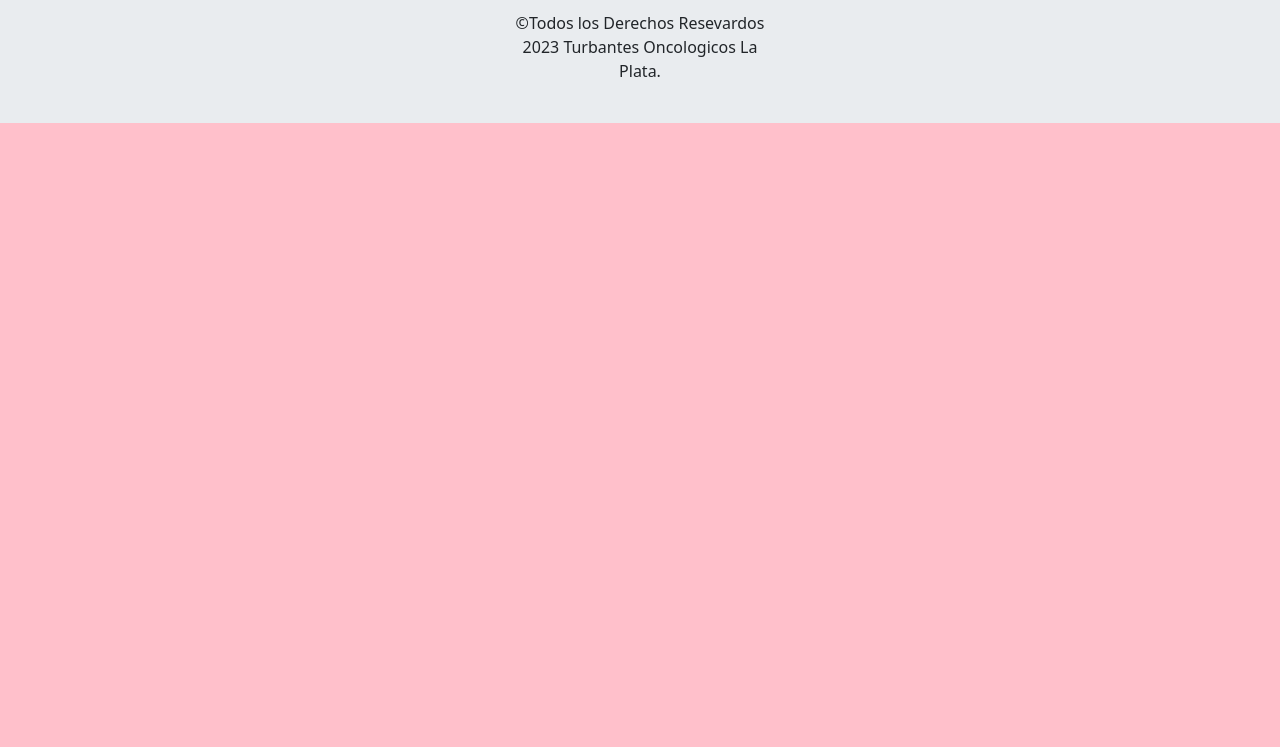
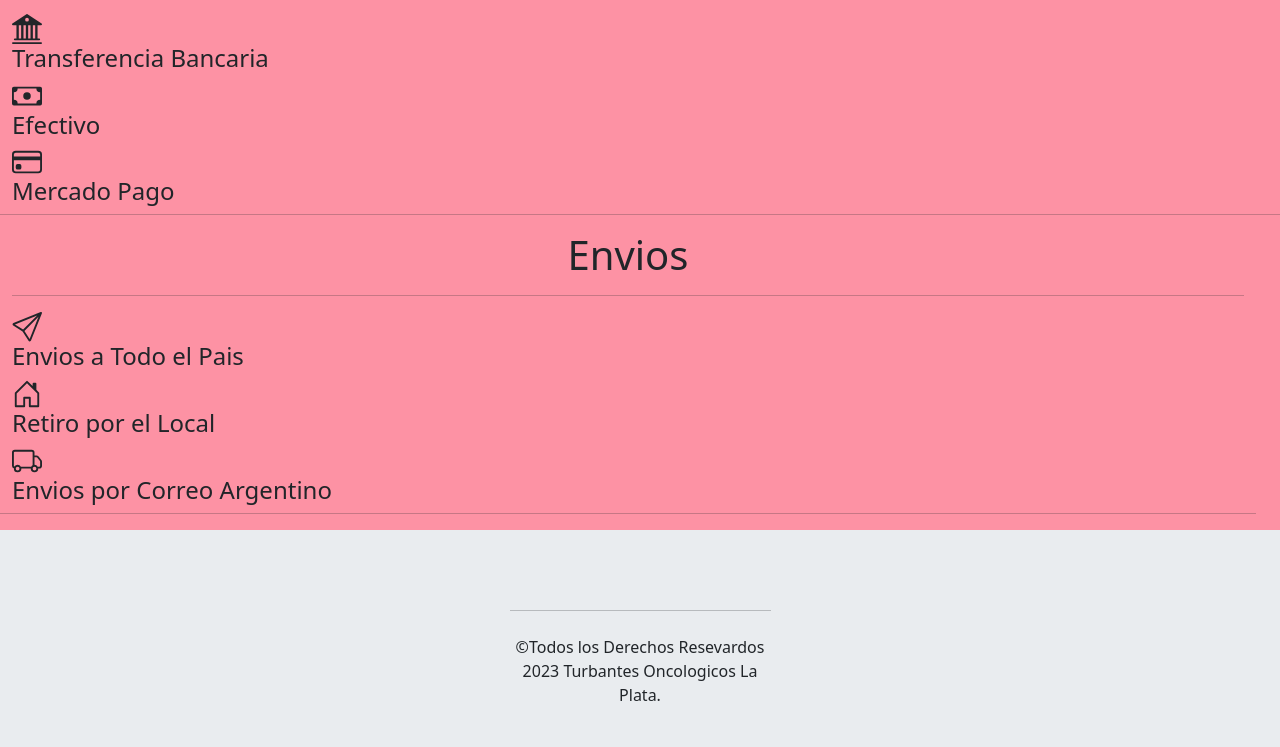
Before and after one commit to Damianhaack/Entrega2, a plain HTML site: page pages/contacto.html in a window 1280 px wide. Shown: the part 584-1331 px from the top of the page. Before the commit the page ends 800 px from the top, so only its background shows below. Drawn offline with nearby package versions, Linux system fonts and the light colour scheme; files that its build step writes are made by us from their sources.

Commit message:
Terminado listo para mejoras

```diff
--- a/css/estilocss.css
+++ b/css/estilocss.css
@@ -1,5 +1,5 @@
 body {
-    background-color:pink;
+    background-color:rgb(252, 203, 211);
 }
 
 .card {
--- a/pages/contacto.html
+++ b/pages/contacto.html
@@ -17,10 +17,10 @@
       <div class="row">
         <div class="col-12 col-xs-4">
           <a class="navbar-brand mx-auto" href="../index.html"><img src="../assets/img/Logo.jpg"
-              alt="presentacion pagina turbantes" width="90" height="90" /></a>
+              alt="presentacion pagina turbantes" width="140" height="100" /></a>
         </div>
         <div class="col-12 col-xs-4">
-          <a class="navbar-brand mx-auto" href="../index.html">Turbantes Oncologicos La Plata</a>
+          <h2 class="text-center">Turbantes Oncologicos La Plata</h2>
         </div>
         <div class="col-12 col-xs-4">
           <button class="navbar-toggler mx-auto" type="button" data-bs-toggle="collapse"
@@ -55,92 +55,103 @@
     </div>
   </nav>
 
-  <section class="container-fluid" style="background-color:#fd92a4">
+  <section class="container-fluid" style="background-color:#fd92a4"> <!--Agregar funcionalidad a los iconos
+  -->
     <div class="row">
       <div class="col12">
         <hr>
         <h1 class="text-center">Contacto</h1>
       </div>
       <div class="col-12 ">
-        <svg xmlns="http://www.w3.org/2000/svg" width="30" height="30" fill="currentColor" class="bi bi-whatsapp" viewBox="0 0 16 16">
-          <path d="M13.601 2.326A7.854 7.854 0 0 0 7.994 0C3.627 0 .068 3.558.064 7.926c0 1.399.366 2.76 1.057 3.965L0 16l4.204-1.102a7.933 7.933 0 0 0 3.79.965h.004c4.368 0 7.926-3.558 7.93-7.93A7.898 7.898 0 0 0 13.6 2.326zM7.994 14.521a6.573 6.573 0 0 1-3.356-.92l-.24-.144-2.494.654.666-2.433-.156-.251a6.56 6.56 0 0 1-1.007-3.505c0-3.626 2.957-6.584 6.591-6.584a6.56 6.56 0 0 1 4.66 1.931 6.557 6.557 0 0 1 1.928 4.66c-.004 3.639-2.961 6.592-6.592 6.592zm3.615-4.934c-.197-.099-1.17-.578-1.353-.646-.182-.065-.315-.099-.445.099-.133.197-.513.646-.627.775-.114.133-.232.148-.43.05-.197-.1-.836-.308-1.592-.985-.59-.525-.985-1.175-1.103-1.372-.114-.198-.011-.304.088-.403.087-.088.197-.232.296-.346.1-.114.133-.198.198-.33.065-.134.034-.248-.015-.347-.05-.099-.445-1.076-.612-1.47-.16-.389-.323-.335-.445-.34-.114-.007-.247-.007-.38-.007a.729.729 0 0 0-.529.247c-.182.198-.691.677-.691 1.654 0 .977.71 1.916.81 2.049.098.133 1.394 2.132 3.383 2.992.47.205.84.326 1.129.418.475.152.904.129 1.246.08.38-.058 1.171-.48 1.338-.943.164-.464.164-.86.114-.943-.049-.084-.182-.133-.38-.232z"/>
+        <svg xmlns="http://www.w3.org/2000/svg" width="30" height="30" fill="currentColor" class="bi bi-whatsapp"
+          viewBox="0 0 16 16">
+          <path
+            d="M13.601 2.326A7.854 7.854 0 0 0 7.994 0C3.627 0 .068 3.558.064 7.926c0 1.399.366 2.76 1.057 3.965L0 16l4.204-1.102a7.933 7.933 0 0 0 3.79.965h.004c4.368 0 7.926-3.558 7.93-7.93A7.898 7.898 0 0 0 13.6 2.326zM7.994 14.521a6.573 6.573 0 0 1-3.356-.92l-.24-.144-2.494.654.666-2.433-.156-.251a6.56 6.56 0 0 1-1.007-3.505c0-3.626 2.957-6.584 6.591-6.584a6.56 6.56 0 0 1 4.66 1.931 6.557 6.557 0 0 1 1.928 4.66c-.004 3.639-2.961 6.592-6.592 6.592zm3.615-4.934c-.197-.099-1.17-.578-1.353-.646-.182-.065-.315-.099-.445.099-.133.197-.513.646-.627.775-.114.133-.232.148-.43.05-.197-.1-.836-.308-1.592-.985-.59-.525-.985-1.175-1.103-1.372-.114-.198-.011-.304.088-.403.087-.088.197-.232.296-.346.1-.114.133-.198.198-.33.065-.134.034-.248-.015-.347-.05-.099-.445-1.076-.612-1.47-.16-.389-.323-.335-.445-.34-.114-.007-.247-.007-.38-.007a.729.729 0 0 0-.529.247c-.182.198-.691.677-.691 1.654 0 .977.71 1.916.81 2.049.098.133 1.394 2.132 3.383 2.992.47.205.84.326 1.129.418.475.152.904.129 1.246.08.38-.058 1.171-.48 1.338-.943.164-.464.164-.86.114-.943-.049-.084-.182-.133-.38-.232z" />
         </svg>
         <h4 class="text">2241-466941</h4>
       </div>
       <div class="col-12">
-        <svg xmlns="http://www.w3.org/2000/svg" width="30" height="30" fill="currentColor" class="bi bi-house" viewBox="0 0 16 16">
-          <path d="M8.707 1.5a1 1 0 0 0-1.414 0L.646 8.146a.5.5 0 0 0 .708.708L2 8.207V13.5A1.5 1.5 0 0 0 3.5 15h9a1.5 1.5 0 0 0 1.5-1.5V8.207l.646.647a.5.5 0 0 0 .708-.708L13 5.793V2.5a.5.5 0 0 0-.5-.5h-1a.5.5 0 0 0-.5.5v1.293L8.707 1.5ZM13 7.207V13.5a.5.5 0 0 1-.5.5h-9a.5.5 0 0 1-.5-.5V7.207l5-5 5 5Z"/>
+        <svg xmlns="http://www.w3.org/2000/svg" width="30" height="30" fill="currentColor" class="bi bi-house"
+          viewBox="0 0 16 16">
+          <path
+            d="M8.707 1.5a1 1 0 0 0-1.414 0L.646 8.146a.5.5 0 0 0 .708.708L2 8.207V13.5A1.5 1.5 0 0 0 3.5 15h9a1.5 1.5 0 0 0 1.5-1.5V8.207l.646.647a.5.5 0 0 0 .708-.708L13 5.793V2.5a.5.5 0 0 0-.5-.5h-1a.5.5 0 0 0-.5.5v1.293L8.707 1.5ZM13 7.207V13.5a.5.5 0 0 1-.5.5h-9a.5.5 0 0 1-.5-.5V7.207l5-5 5 5Z" />
         </svg>
         <h4 class="text">La Plata, Buenos Aires, Argentina</h4>
       </div>
       <div class="col-12">
-        <svg xmlns="http://www.w3.org/2000/svg" width="30" height="30" fill="currentColor" class="bi bi-facebook" viewBox="0 0 16 16">
-          <path d="M16 8.049c0-4.446-3.582-8.05-8-8.05C3.58 0-.002 3.603-.002 8.05c0 4.017 2.926 7.347 6.75 7.951v-5.625h-2.03V8.05H6.75V6.275c0-2.017 1.195-3.131 3.022-3.131.876 0 1.791.157 1.791.157v1.98h-1.009c-.993 0-1.303.621-1.303 1.258v1.51h2.218l-.354 2.326H9.25V16c3.824-.604 6.75-3.934 6.75-7.951z"/>
+        <svg xmlns="http://www.w3.org/2000/svg" width="30" height="30" fill="currentColor" class="bi bi-facebook"
+          viewBox="0 0 16 16">
+          <path
+            d="M16 8.049c0-4.446-3.582-8.05-8-8.05C3.58 0-.002 3.603-.002 8.05c0 4.017 2.926 7.347 6.75 7.951v-5.625h-2.03V8.05H6.75V6.275c0-2.017 1.195-3.131 3.022-3.131.876 0 1.791.157 1.791.157v1.98h-1.009c-.993 0-1.303.621-1.303 1.258v1.51h2.218l-.354 2.326H9.25V16c3.824-.604 6.75-3.934 6.75-7.951z" />
         </svg>
         <h4 class="text">Turbantes Oncologicos La Plata</h4>
         <hr>
       </div>
-      <!-- <div class="col12">
-        <hr>
+    </div>
+    <div class="row">
+      <div class="col12">
         <h1 class="text-center">Formas de Pago</h1>
-        <h4 class="text-center">Transferencia Bancaria</h4>
-        <h4 class="text-center">Efectivo</h4>
-        <h4 class="text-center">Mercado Pago</h4>
         <hr>
       </div>
-      <div class="col12">
-        <hr>
-        <h1 class="text-center">Envios</h1>
-        <h4 class="text-center">Envios a Todo el Pais</h4>
-        <h4 class="text-center">Retiro por el Local</h4>
-        <h4 class="text-center">Envios por Correo Argentino</h>
+      <div class="col-12">
+        <svg xmlns="http://www.w3.org/2000/svg" width="30" height="30" fill="currentColor" class="bi bi-bank2"
+          viewBox="0 0 16 16">
+          <path
+            d="M8.277.084a.5.5 0 0 0-.554 0l-7.5 5A.5.5 0 0 0 .5 6h1.875v7H1.5a.5.5 0 0 0 0 1h13a.5.5 0 1 0 0-1h-.875V6H15.5a.5.5 0 0 0 .277-.916l-7.5-5zM12.375 6v7h-1.25V6h1.25zm-2.5 0v7h-1.25V6h1.25zm-2.5 0v7h-1.25V6h1.25zm-2.5 0v7h-1.25V6h1.25zM8 4a1 1 0 1 1 0-2 1 1 0 0 1 0 2zM.5 15a.5.5 0 0 0 0 1h15a.5.5 0 1 0 0-1H.5z" />
+        </svg>
+        <h4 class="text">Transferencia Bancaria</h4>
+      </div>
+      <div class="col-12">
+        <svg xmlns="http://www.w3.org/2000/svg" width="30" height="30" fill="currentColor" class="bi bi-cash"
+          viewBox="0 0 16 16">
+          <path d="M8 10a2 2 0 1 0 0-4 2 2 0 0 0 0 4z" />
+          <path
+            d="M0 4a1 1 0 0 1 1-1h14a1 1 0 0 1 1 1v8a1 1 0 0 1-1 1H1a1 1 0 0 1-1-1V4zm3 0a2 2 0 0 1-2 2v4a2 2 0 0 1 2 2h10a2 2 0 0 1 2-2V6a2 2 0 0 1-2-2H3z" />
+        </svg>
+        <h4 class="text">Efectivo</h4>
+      </div>
+      <div class="col-12">
+        <svg xmlns="http://www.w3.org/2000/svg" width="30" height="30" fill="currentColor" class="bi bi-credit-card"
+          viewBox="0 0 16 16">
+          <path
+            d="M0 4a2 2 0 0 1 2-2h12a2 2 0 0 1 2 2v8a2 2 0 0 1-2 2H2a2 2 0 0 1-2-2V4zm2-1a1 1 0 0 0-1 1v1h14V4a1 1 0 0 0-1-1H2zm13 4H1v5a1 1 0 0 0 1 1h12a1 1 0 0 0 1-1V7z" />
+          <path d="M2 10a1 1 0 0 1 1-1h1a1 1 0 0 1 1 1v1a1 1 0 0 1-1 1H3a1 1 0 0 1-1-1v-1z" />
+        </svg>
+        <h4 class="text">Mercado Pago</h4>
+      </div>
+      <hr>
+      <div class="row">
+        <div class="col12">
+          <h1 class="text-center">Envios</h1>
+          <hr>
+        </div>
+        <div class="col-12">
+          <svg xmlns="http://www.w3.org/2000/svg" width="30" height="30" fill="currentColor" class="bi bi-send"
+            viewBox="0 0 16 16">
+            <path
+              d="M15.854.146a.5.5 0 0 1 .11.54l-5.819 14.547a.75.75 0 0 1-1.329.124l-3.178-4.995L.643 7.184a.75.75 0 0 1 .124-1.33L15.314.037a.5.5 0 0 1 .54.11ZM6.636 10.07l2.761 4.338L14.13 2.576 6.636 10.07Zm6.787-8.201L1.591 6.602l4.339 2.76 7.494-7.493Z" />
+          </svg>
+          <h4 class="text">Envios a Todo el Pais</h4>
+        </div>
+        <div class="col-12">
+          <svg xmlns="http://www.w3.org/2000/svg" width="30" height="30" fill="currentColor" class="bi bi-house-door"
+            viewBox="0 0 16 16">
+            <path
+              d="M8.354 1.146a.5.5 0 0 0-.708 0l-6 6A.5.5 0 0 0 1.5 7.5v7a.5.5 0 0 0 .5.5h4.5a.5.5 0 0 0 .5-.5v-4h2v4a.5.5 0 0 0 .5.5H14a.5.5 0 0 0 .5-.5v-7a.5.5 0 0 0-.146-.354L13 5.793V2.5a.5.5 0 0 0-.5-.5h-1a.5.5 0 0 0-.5.5v1.293L8.354 1.146ZM2.5 14V7.707l5.5-5.5 5.5 5.5V14H10v-4a.5.5 0 0 0-.5-.5h-3a.5.5 0 0 0-.5.5v4H2.5Z" />
+          </svg>
+          <h4 class="text">Retiro por el Local</h4>
+        </div>
+        <div class="col-12">
+          <svg xmlns="http://www.w3.org/2000/svg" width="30" height="30" fill="currentColor" class="bi bi-truck"
+            viewBox="0 0 16 16">
+            <path
+              d="M0 3.5A1.5 1.5 0 0 1 1.5 2h9A1.5 1.5 0 0 1 12 3.5V5h1.02a1.5 1.5 0 0 1 1.17.563l1.481 1.85a1.5 1.5 0 0 1 .329.938V10.5a1.5 1.5 0 0 1-1.5 1.5H14a2 2 0 1 1-4 0H5a2 2 0 1 1-3.998-.085A1.5 1.5 0 0 1 0 10.5v-7zm1.294 7.456A1.999 1.999 0 0 1 4.732 11h5.536a2.01 2.01 0 0 1 .732-.732V3.5a.5.5 0 0 0-.5-.5h-9a.5.5 0 0 0-.5.5v7a.5.5 0 0 0 .294.456zM12 10a2 2 0 0 1 1.732 1h.768a.5.5 0 0 0 .5-.5V8.35a.5.5 0 0 0-.11-.312l-1.48-1.85A.5.5 0 0 0 13.02 6H12v4zm-9 1a1 1 0 1 0 0 2 1 1 0 0 0 0-2zm9 0a1 1 0 1 0 0 2 1 1 0 0 0 0-2z" />
+          </svg>
+          <h4 class="text">Envios por Correo Argentino</h4>
+        </div>
         <hr>
       </div>
-      <div class="col">
-        <hr>
-      </div>
-    </div>
-  </section> -->
-  <!-- <section class="container-fluid" style="background-color:#fd92a4">
-    <div class="row">
-      <div class="col12">
-        <hr>
-        <h1 class="text-center">Contacto</h1>
-        <svg xmlns="http://www.w3.org/2000/svg" width="30" height="30" fill="currentColor" class="bi bi-whatsapp" viewBox="0 0 16 16">
-          <path d="M13.601 2.326A7.854 7.854 0 0 0 7.994 0C3.627 0 .068 3.558.064 7.926c0 1.399.366 2.76 1.057 3.965L0 16l4.204-1.102a7.933 7.933 0 0 0 3.79.965h.004c4.368 0 7.926-3.558 7.93-7.93A7.898 7.898 0 0 0 13.6 2.326zM7.994 14.521a6.573 6.573 0 0 1-3.356-.92l-.24-.144-2.494.654.666-2.433-.156-.251a6.56 6.56 0 0 1-1.007-3.505c0-3.626 2.957-6.584 6.591-6.584a6.56 6.56 0 0 1 4.66 1.931 6.557 6.557 0 0 1 1.928 4.66c-.004 3.639-2.961 6.592-6.592 6.592zm3.615-4.934c-.197-.099-1.17-.578-1.353-.646-.182-.065-.315-.099-.445.099-.133.197-.513.646-.627.775-.114.133-.232.148-.43.05-.197-.1-.836-.308-1.592-.985-.59-.525-.985-1.175-1.103-1.372-.114-.198-.011-.304.088-.403.087-.088.197-.232.296-.346.1-.114.133-.198.198-.33.065-.134.034-.248-.015-.347-.05-.099-.445-1.076-.612-1.47-.16-.389-.323-.335-.445-.34-.114-.007-.247-.007-.38-.007a.729.729 0 0 0-.529.247c-.182.198-.691.677-.691 1.654 0 .977.71 1.916.81 2.049.098.133 1.394 2.132 3.383 2.992.47.205.84.326 1.129.418.475.152.904.129 1.246.08.38-.058 1.171-.48 1.338-.943.164-.464.164-.86.114-.943-.049-.084-.182-.133-.38-.232z"/>
-        </svg>
-        <h4 class="text-center">2241-466941</h4>
-        <svg xmlns="http://www.w3.org/2000/svg" width="30" height="30" fill="currentColor" class="bi bi-house" viewBox="0 0 16 16">
-          <path d="M8.707 1.5a1 1 0 0 0-1.414 0L.646 8.146a.5.5 0 0 0 .708.708L2 8.207V13.5A1.5 1.5 0 0 0 3.5 15h9a1.5 1.5 0 0 0 1.5-1.5V8.207l.646.647a.5.5 0 0 0 .708-.708L13 5.793V2.5a.5.5 0 0 0-.5-.5h-1a.5.5 0 0 0-.5.5v1.293L8.707 1.5ZM13 7.207V13.5a.5.5 0 0 1-.5.5h-9a.5.5 0 0 1-.5-.5V7.207l5-5 5 5Z"/>
-        </svg>
-        <h4 class="text-center">La Plata, Buenos Aires, Argentina</h4>
-        <svg xmlns="http://www.w3.org/2000/svg" width="30" height="30" fill="currentColor" class="bi bi-facebook" viewBox="0 0 16 16">
-          <path d="M16 8.049c0-4.446-3.582-8.05-8-8.05C3.58 0-.002 3.603-.002 8.05c0 4.017 2.926 7.347 6.75 7.951v-5.625h-2.03V8.05H6.75V6.275c0-2.017 1.195-3.131 3.022-3.131.876 0 1.791.157 1.791.157v1.98h-1.009c-.993 0-1.303.621-1.303 1.258v1.51h2.218l-.354 2.326H9.25V16c3.824-.604 6.75-3.934 6.75-7.951z"/>
-        </svg>
-        <h4 class="text-center">Turbantes Oncologicos La Plata</h4>
-        <hr>
-      </div>
-      <div class="col12">
-        <hr>
-        <h1 class="text-center">Formas de Pago</h1>
-        <h4 class="text-center">Transferencia Bancaria</h4>
-        <h4 class="text-center">Efectivo</h4>
-        <h4 class="text-center">Mercado Pago</h4>
-        <hr>
-      </div>
-      <div class="col12">
-        <hr>
-        <h1 class="text-center">Envios</h1>
-        <h4 class="text-center">Envios a Todo el Pais</h4>
-        <h4 class="text-center">Retiro por el Local</h4>
-        <h4 class="text-center">Envios por Correo Argentino</h>
-        <hr>
-      </div>
-      <div class="col">
-        <hr>
-      </div>
-    </div>
-  </section> -->
+  </section>
 
   <footer class="bg-light text-dark pt-5 pb-4 bg-body-secondary">
     <div class="container text-center text-md-start">
```
Also changed, not shown: index.html (+4 -3 lines), pages/quienessomos.html (+2 -2 lines).
